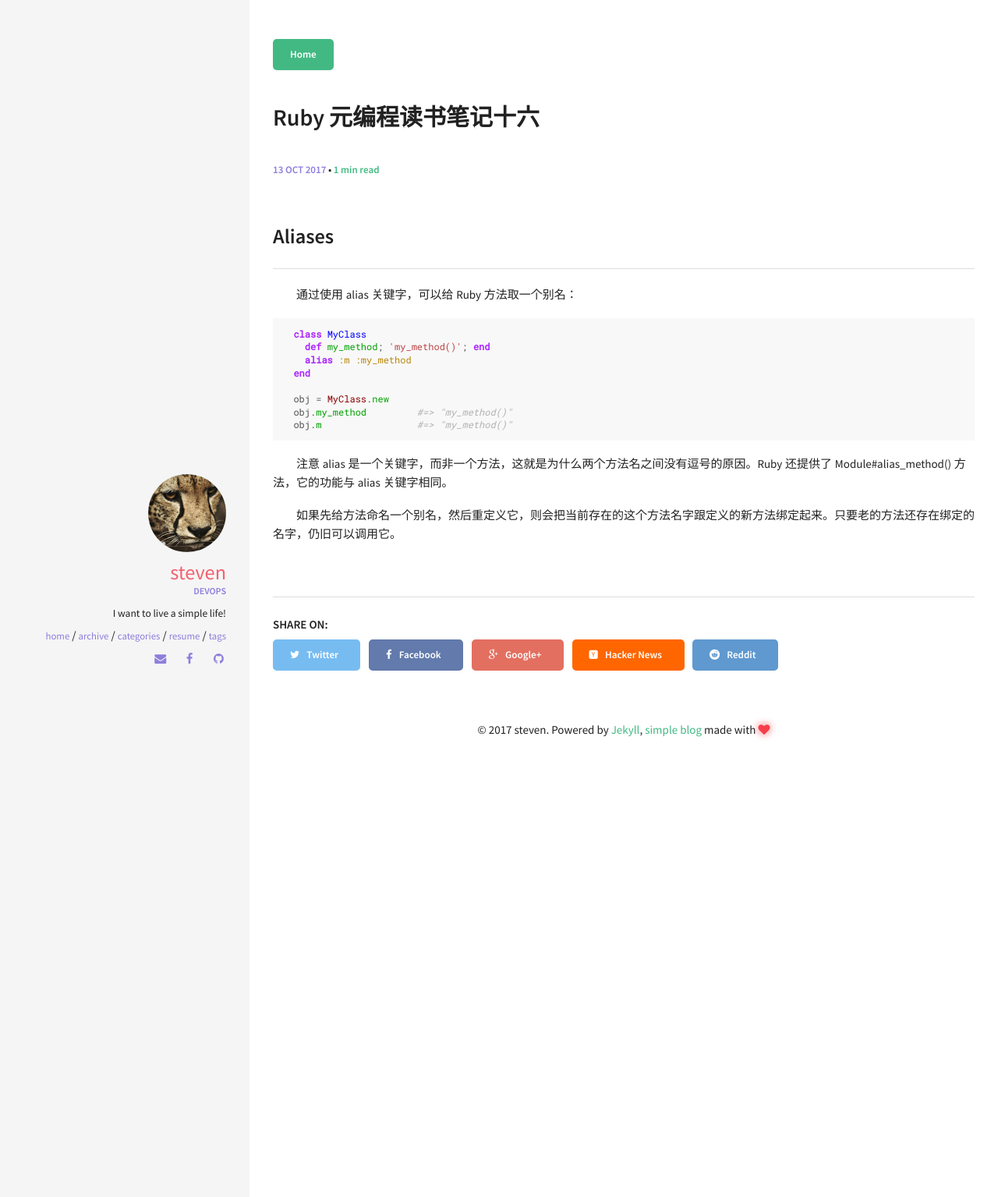
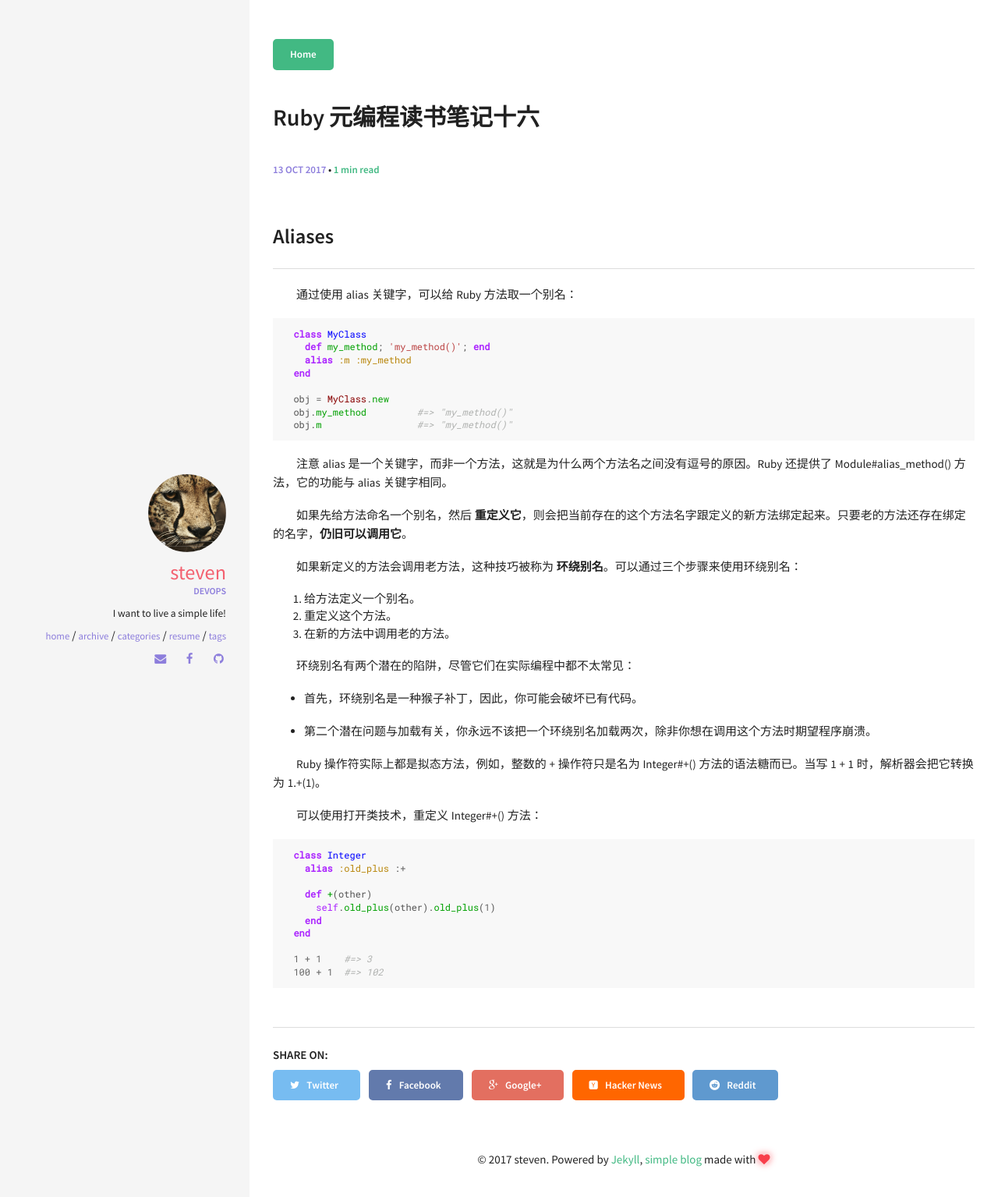
Before and after one commit to Stevenhwang/stevenhwang.github.io, a Jekyll site: the page built from _posts/2017-10-13-Ruby 元编程读书笔记十六.md, in a window 1280 px wide. Shown: the top 1535 px of the page at 78% size. Built offline with Jekyll 4.4.1, drawn with Linux system fonts in a browser that asks for light colours; comment, search, counter and statistics services are not loaded.

Commit message:
add a post

````diff
--- a/_posts/2017-10-13-Ruby 元编程读书笔记十六.md
+++ b/_posts/2017-10-13-Ruby 元编程读书笔记十六.md
@@ -22,4 +22,31 @@ comments: true
 ```
 &emsp;&emsp;注意 alias 是一个关键字，而非一个方法，这就是为什么两个方法名之间没有逗号的原因。Ruby 还提供了 Module#alias_method() 方法，它的功能与 alias 关键字相同。
 
-&emsp;&emsp;如果先给方法命名一个别名，然后重定义它，则会把当前存在的这个方法名字跟定义的新方法绑定起来。只要老的方法还存在绑定的名字，仍旧可以调用它。
+&emsp;&emsp;如果先给方法命名一个别名，然后 **重定义它**，则会把当前存在的这个方法名字跟定义的新方法绑定起来。只要老的方法还存在绑定的名字，**仍旧可以调用它**。
+
+&emsp;&emsp;如果新定义的方法会调用老方法，这种技巧被称为 **环绕别名**。可以通过三个步骤来使用环绕别名：
+1. 给方法定义一个别名。
+2. 重定义这个方法。
+3. 在新的方法中调用老的方法。
+
+&emsp;&emsp;环绕别名有两个潜在的陷阱，尽管它们在实际编程中都不太常见：
+
+* 首先，环绕别名是一种猴子补丁，因此，你可能会破坏已有代码。
+
+* 第二个潜在问题与加载有关，你永远不该把一个环绕别名加载两次，除非你想在调用这个方法时期望程序崩溃。
+
+&emsp;&emsp;Ruby 操作符实际上都是拟态方法，例如，整数的 + 操作符只是名为 Integer#+() 方法的语法糖而已。当写 1 + 1 时，解析器会把它转换为 1.+(1)。
+
+&emsp;&emsp;可以使用打开类技术，重定义 Integer#+() 方法：
+```ruby
+  class Integer
+    alias :old_plus :+
+
+    def +(other)
+      self.old_plus(other).old_plus(1)
+    end
+  end
+
+  1 + 1    #=> 3
+  100 + 1  #=> 102
+```
````
Also changed, not shown: _posts/2017-10-14-Ruby 元编程读书笔记十七.md (+11 -1 lines).
